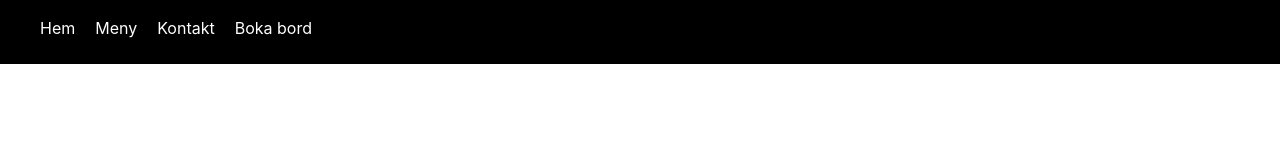
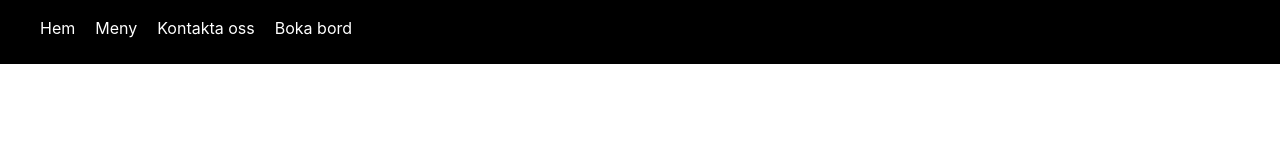
Before and after one commit to sannarossang/the-restaurant-react, a React (Vite) app in the folder fed22s-therestaurant/: page / in a window 1280 px wide. Shown: the top 160 px of the page. Built offline with nearby package versions, Linux system fonts and the light colour scheme.

Commit message:
(feature): adding link to contact in navbar comp.

```diff
--- a/fed22s-therestaurant/src/components/Navbar.tsx
+++ b/fed22s-therestaurant/src/components/Navbar.tsx
@@ -10,7 +10,9 @@ export const Navbar = () => {
             <Link to="/">Hem</Link>
           </NavItem>
           <NavItem>Meny</NavItem>
-          <NavItem>Kontakt</NavItem>
+          <NavItem>
+            <Link to="/contact">Kontakta oss</Link>
+          </NavItem>
           <NavItem>
             <Link to="/booking">Boka bord</Link>
           </NavItem>
```
